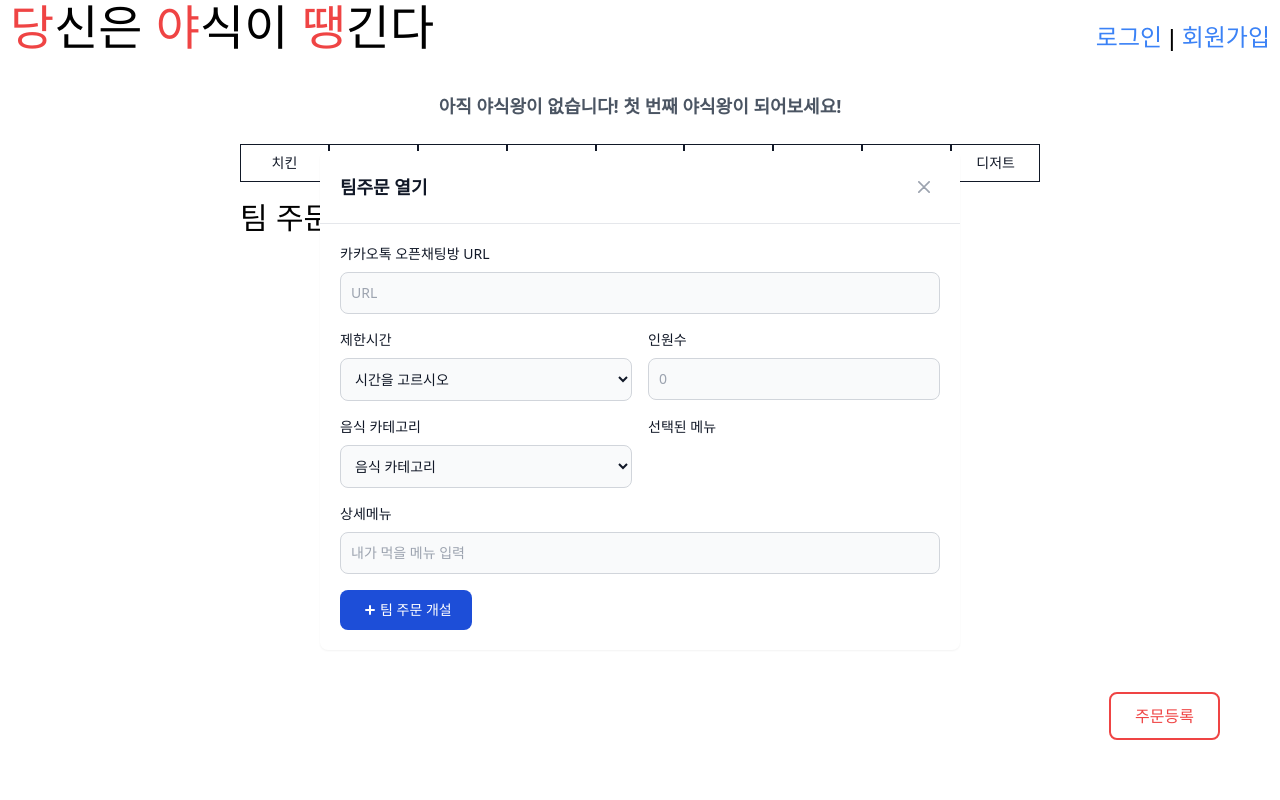
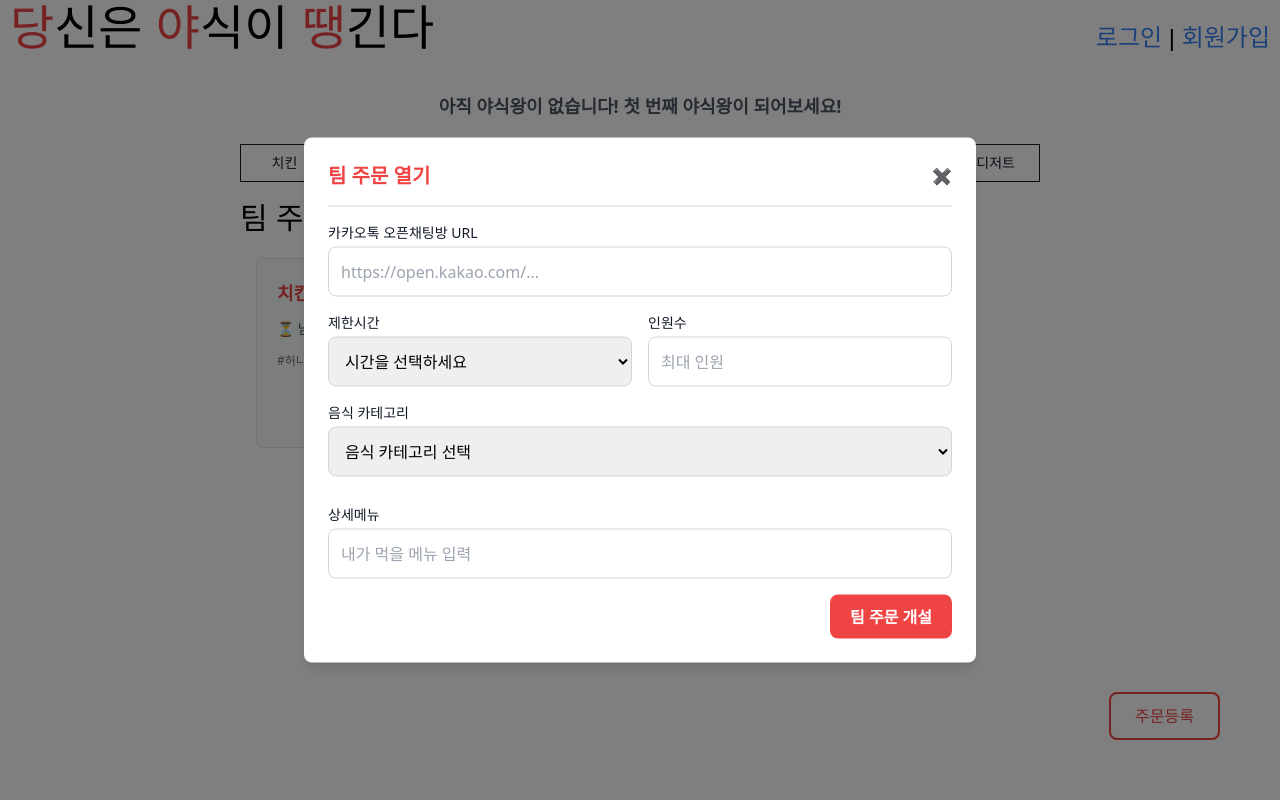
Before and after one commit to Dangyattang/DangyaTtang, a Flask app: template templates/index.html in a window 1280 px wide, after a click on "주문등록". Run offline with Flask 3, Linux system fonts and the light colour scheme; the template is opened without the code that fills it, so the values that code supplies are empty; some libraries are stand-ins or nearby versions; some web fonts are replaced.

Commit message:
마지막 잎새

```diff
--- a/app.py
+++ b/app.py
@@ -11,6 +11,8 @@ import requests
 import os
 from dotenv import load_dotenv
 from functools import wraps
+import threading
+import time
 
 
 app = Flask(__name__)
@@ -150,6 +152,22 @@ def serialize_order(order):
         "food_category": order["food_category"],
         "menu_details": order["menu_details"]
     }
+
+
+def update_expired_orders():
+    """주기적으로 모집 종료된 주문을 'failed' 상태로 변경"""
+    while True:
+        now = datetime.now()
+        db.orders.update_many(
+            {"expires_at": {"$lt": now}, "status": "active"},
+            {"$set": {"status": "failed"}}
+        )
+        print("[INFO] 모집 종료된 주문 상태 업데이트 완료", datetime.now())
+        time.sleep(30)  # 30초마다 체크
+
+
+# 백그라운드 스레드 시작
+threading.Thread(target=update_expired_orders, daemon=True).start()
 
 # 야식왕 선정
 def get_top_delivery_user():
@@ -324,6 +342,10 @@ def create_Order():
 # 팀 주문 전체 조회 api
 @app.route('/orders')
 def select_OrderList():
+    user = get_user_from_token()
+
+    user_id = str(user["_id"])
+
     orders = list(db.orders.find({"status": "active"}).sort("expires_at", -1))
     return jsonify([serialize_order(order) for order in orders])
 
@@ -332,9 +354,8 @@ def select_OrderList():
 def select_Orders_by_category():
     category = request.args.get("category")
     orders = list(db.orders.find(
-        {"food_category": category}).sort("expires_at", 1))
-    if len(orders) == 0:
-        return jsonify({"message": "해당 음식의 진행중인 주문이 없습니다"})
+        {"food_category": category, "status": "active"}).sort("expires_at", 1))
+
     return jsonify([serialize_order(order) for order in orders])
 
 @app.route('/order/<string:order_id>', methods=["PUT"])  # 팀 주문 참여 신청 api
--- a/templates/index.html
+++ b/templates/index.html
@@ -146,63 +146,84 @@
         });
 
         // 음식 카테고리 선택
-        $("#food-category").on("change", function () {
+        const selectedFoods = $("#selected-buttons"); // 선택된 음식 버튼 표시 영역
+        const foodCategorySelect = $("#food-category"); // 음식 카테고리 select 박스
+        let selectedItems = []; // 선택된 음식 리스트
+
+        // 음식 카테고리 선택 시 버튼 생성
+        foodCategorySelect.on("change", function () {
           const selectedValue = $(this).val();
 
-          // 최대 3개까지만 선택 가능
-          if (buttonContainer.find("button[data-value]").length >= 3) {
-            alert("최대 3개까지 선택할 수 있습니다.");
-            $(this).val("");
+          // 이미 선택된 값인지 확인 & 최대 3개 제한
+          if (selectedItems.includes(selectedValue)) {
+            alert("이미 선택된 카테고리입니다.");
+            return;
+          }
+          if (selectedItems.length >= 3) {
+            alert("최대 3개까지 선택 가능합니다.");
             return;
           }
 
-          // 이미 선택된 값인지 확인
-          if (
-            selectedValue &&
-            buttonContainer.find(`[data-value="${selectedValue}"]`).length === 0
-          ) {
-            const button = $("<button>")
-              .attr("data-value", selectedValue)
-              .addClass(
-                "flex items-center px-3 py-1 bg-blue-500 text-white text-sm font-medium rounded-lg hover:bg-blue-700 transition"
-              )
-              .text(selectedValue);
+          selectedItems.push(selectedValue);
 
-            const closeIcon = $(`
-          <span class="cursor-pointer">
-            <svg class="w-3 h-3 ml-2" aria-hidden="true" xmlns="http://www.w3.org/2000/svg" fill="none" viewBox="0 0 14 14">
-              <path stroke="currentColor" stroke-linecap="round" stroke-linejoin="round" stroke-width="2" d="m1 1 6 6m0 0 6 6M7 7l6-6M7 7l-6 6"/>
-            </svg>
-          </span>
-        `);
+          // 버튼 생성
+          const button = $(
+            `<button class="px-3 py-1 bg-red-500 text-white text-sm rounded-lg hover:bg-red-700 transition" data-value="${selectedValue}">
+          ${selectedValue} ✖
+        </button>`
+          );
 
-            closeIcon.on("click", function (event) {
-              event.stopPropagation();
-              button.remove();
+          // 삭제 기능 추가
+          button.on("click", function () {
+            const valueToRemove = $(this).attr("data-value");
+            selectedItems = selectedItems.filter(
+              item => item !== valueToRemove
+            );
+            $(this).remove();
           });
 
-            button.append(closeIcon);
-            buttonContainer.append(button);
-          }
-
-          $(this).val("");
+          selectedFoods.append(button);
         });
 
         // 카테고리별 조회 요청
+        let selectedCategory = null; // 선택된 카테고리 추적 변수
+
         $(".getFoodCategoryButton").on("click", function () {
           const foodCategory = $(this).val();
-          console.log(`선택된 카테고리: ${foodCategory}`);
 
+          // 이미 선택된 카테고리를 다시 누르면 전체 조회로 변경
+          if (selectedCategory === foodCategory) {
+            selectedCategory = null;
+            showOrders(); // 전체 주문 조회
+            $(".getFoodCategoryButton")
+              .removeClass("bg-gray-900 text-white")
+              .addClass("bg-transparent text-gray-900");
+          } else {
+            selectedCategory = foodCategory;
+            filterOrdersByCategory(foodCategory);
+
+            // 버튼 스타일 업데이트
+            $(".getFoodCategoryButton")
+              .removeClass("bg-gray-900 text-white")
+              .addClass("bg-transparent text-gray-900");
+            $(this)
+              .removeClass("bg-transparent text-gray-900")
+              .addClass("bg-gray-900 text-white");
+          }
+        });
+
+        function filterOrdersByCategory(category) {
           $.ajax({
             type: "GET",
-            url: `${API_BASE_URL}/orders/category?category=${foodCategory}`,
+            url: `${API_BASE_URL}/orders/category?category=${category}`,
             dataType: "json",
             success: function (data) {
-              ordersContainer.empty();
-              if (!data.length) {
-                alert("조회된 목록이 없습니다");
+              $("#OrdersBox").empty(); // 기존 주문 목록 초기화
+
+              if (data.length === 0) {
                 return;
               }
+
               for (let order of data) {
                 makeOrder(
                   order._id,
@@ -215,19 +236,16 @@
               }
             },
             error: function (error) {
-              console.error(
-                `"${foodCategory}" 카테고리 요청 중 오류 발생:`,
-                error
-              );
+              console.error(`"${category}" 카테고리 요청 중 오류 발생:`, error);
               alert("카테고리 선택 오류 발생");
             },
           });
-        });
+        }
 
         // 주문 카드 생성 함수
         function makeOrder(
           orderid,
-          menucatagory,
+          category,
           menudetail,
           expires_at,
           participations,
@@ -237,24 +255,45 @@
           const expiresTime = new Date(expires_at); // ISO 8601 형식 변환
           const timeDiff = Math.floor((expiresTime - currentTime) / 60000); // 밀리초 -> 분 변환
           let timeDisplay =
-            timeDiff > 0 ? `팀 주문 모집 마감 ${timeDiff}분 전` : "모집 종료";
+            timeDiff > 0 ? `⏳ 남은 시간 : ${timeDiff}분 전` : "모집 종료";
 
           let tempHtml = `
-            <div id="${orderid}" class="group bg-white dark:bg-[#1E2028] rounded-md overflow-hidden border border-gray-100 dark:border-gray-800 hover:border-indigo-500 dark:hover:border-indigo-500 transition-colors">
-              <div class="p-4">
-                <h3 class="text-lg font-medium text-black dark:text-white mt-2 group-hover:text-indigo-500 transition-colors line-clamp-2">${menucatagory}</h3>
-                <div class="flex flex-wrap items-center gap-4 mt-4">
-                  <span class="text-xs text-gray-500 dark:text-gray-400">${timeDisplay}</span>
-                  <span class="text-xs text-gray-500 dark:text-gray-400"> 필요인원 : ${participations.length}/${maxPerson}</span>
+                  <div
+          id="${orderid}"
+          class="group bg-gray-50 dark:bg-gray-800 rounded-md overflow-hidden border border-gray-200 dark:border-gray-700 hover:border-red-500 hover:shadow-lg transition-transform transform hover:scale-105"
+          >
+          <div class="p-5">
+            <!-- 음식 카테고리 -->
+            <h3 class="text-lg font-semibold text-red-500 dark:text-red-400 group-hover:text-red-600 transition">
+              ${category}
+            </h3>
+
+            <!-- 모집 정보 -->
+            <div class="flex justify-between items-center mt-3">
+              <span class="text-sm text-gray-600 dark:text-gray-300">
+                ${timeDisplay}
+              </span>
+              <span class="text-sm font-semibold text-gray-700 dark:text-gray-300">
+                👥 ${participations.length}/${maxPerson}
+              </span>
             </div>
-                <div class="mt-1">
-                  <span class="text-xs text-gray-500 dark:text-gray-400">${menudetail}</span>
+
+            <!-- 상세 메뉴 -->
+            <div class="mt-2">
+              <span class="text-xs text-gray-500 dark:text-gray-400">
+                ${menudetail}
+              </span>
             </div>
-                <div class="mt-2 flex justify-end">
-                  <button class="apply-button px-4 py-2 bg-red-500 text-white rounded-full hover:bg-red-600 transition-colors">참가</button>
+
+            <!-- 참가 버튼 -->
+            <div class="mt-4 flex justify-end">
+              <button class="apply-button px-4 py-2 bg-red-500 text-white font-semibold rounded-full hover:bg-red-600 transition-all">
+                참가
+              </button>
             </div>
           </div>
-            </div>`;
+          </div>
+          `;
           $("#OrdersBox").append(tempHtml);
         }
 
@@ -322,7 +361,7 @@
     </script>
   </head>
   <body>
-    <div class="container">
+    <div class="container text-center">
       <div style="text-align: left">
         <a
           href="/"
@@ -473,33 +512,39 @@
         <!-- Card 1 -->
         <div
           id="orderid1"
-          class="group bg-white dark:bg-[#1E2028] rounded-md overflow-hidden border border-gray-100 dark:border-gray-800 hover:border-indigo-500 dark:hover:border-indigo-500 transition-colors"
+          class="group bg-gray-50 dark:bg-gray-800 rounded-md overflow-hidden border border-gray-200 dark:border-gray-700 hover:border-red-500 hover:shadow-lg transition-transform transform hover:scale-105"
         >
-          <div class="p-4">
-            <!-- Title -->
+          <div class="p-5">
+            <!-- 음식 카테고리 -->
             <h3
-              class="text-lg font-medium text-black dark:text-white mt-2 group-hover:text-indigo-500 transition-colors line-clamp-2"
+              class="text-lg font-semibold text-red-500 dark:text-red-400 group-hover:text-red-600 transition"
             >
               치킨 + 피자
             </h3>
 
-            <!-- Meta Information -->
-            <div class="flex flex-wrap items-center gap-4 mt-4">
+            <!-- 모집 정보 -->
+            <div class="flex justify-between items-center mt-3">
+              <span class="text-sm text-gray-600 dark:text-gray-300">
+                ⏳ 남은 시간 : 3분
+              </span>
+              <span
+                class="text-sm font-semibold text-gray-700 dark:text-gray-300"
+              >
+                👥 2 / 5
+              </span>
+            </div>
+
+            <!-- 상세 메뉴 -->
+            <div class="mt-2">
               <span class="text-xs text-gray-500 dark:text-gray-400">
-                남은시간 : 3분</span
-              >
-              <span class="text-xs text-gray-500 dark:text-gray-400">
-                필요인원 : 2/5</span
-              >
+                #허니콤보 #하와이안피자
+              </span>
             </div>
-            <div class="mt-1">
-              <span class="text-xs text-gray-500 dark:text-gray-400"
-                >#허니콤보 #하와이안피자</span
-              >
-            </div>
-            <div class="mt-2 flex justify-end">
+
+            <!-- 참가 버튼 -->
+            <div class="mt-4 flex justify-end">
               <button
-                class="px-4 py-2 bg-red-500 text-white rounded-full hover:bg-red-600 transition-colors"
+                class="px-4 py-2 bg-red-500 text-white font-semibold rounded-full hover:bg-red-600 transition-all"
               >
                 참가
               </button>
@@ -519,109 +564,96 @@
       </button>
     </div>
 
-    <!-- Main modal -->
+    <!-- 모달 배경 (정중앙에 위치하도록 수정) -->
     <div
       id="crud-modal"
       tabindex="-1"
       aria-hidden="true"
-      class="hidden overflow-y-auto overflow-x-hidden fixed top-0 right-0 left-0 z-50 justify-center items-center w-full md:inset-0 h-[calc(100%-1rem)] max-h-full"
+      class="hidden fixed inset-0 z-50 bg-black bg-opacity-50 flex items-center justify-center"
     >
-      <div class="relative p-4 w-full max-w-2xl max-h-full">
-        <!-- Modal content -->
-        <div class="relative bg-white rounded-lg shadow-sm dark:bg-gray-700">
-          <!-- Modal header -->
+      <!-- 모달 컨텐츠 -->
       <div
-            class="flex items-center justify-between p-4 md:p-5 border-b rounded-t dark:border-gray-600 border-gray-200"
+        class="relative bg-white dark:bg-gray-800 rounded-lg shadow-lg p-6 w-full max-w-2xl absolute top-1/2 left-1/2 transform -translate-x-1/2 -translate-y-1/2"
       >
-            <h3 class="text-lg font-semibold text-gray-900 dark:text-white">
-              팀주문 열기
-            </h3>
+        <!-- 모달 헤더 -->
+        <div
+          class="flex items-center justify-between pb-4 border-b border-gray-300 dark:border-gray-600"
+        >
+          <h3 class="text-xl font-bold text-red-500">팀 주문 열기</h3>
           <button
             type="button"
-              class="text-gray-400 bg-transparent hover:bg-gray-200 hover:text-gray-900 rounded-lg text-sm w-8 h-8 ms-auto inline-flex justify-center items-center dark:hover:bg-gray-600 dark:hover:text-white"
+            class="text-gray-400 hover:text-gray-600 dark:hover:text-gray-300"
             data-modal-toggle="crud-modal"
           >
-              <svg
-                class="w-3 h-3"
-                aria-hidden="true"
-                xmlns="http://www.w3.org/2000/svg"
-                fill="none"
-                viewBox="0 0 14 14"
-              >
-                <path
-                  stroke="currentColor"
-                  stroke-linecap="round"
-                  stroke-linejoin="round"
-                  stroke-width="2"
-                  d="m1 1 6 6m0 0 6 6M7 7l6-6M7 7l-6 6"
-                />
-              </svg>
-              <span class="sr-only">Close modal</span>
+            ✖
           </button>
         </div>
-          <!-- Modal body -->
-          <form class="p-4 md:p-5">
+
+        <!-- 모달 본문 -->
+        <form class="pt-4">
           <div class="grid gap-4 mb-4 grid-cols-2">
+            <!-- 카카오톡 오픈채팅 URL -->
             <div class="col-span-2">
               <label
                 for="kakaoURL"
-                  class="block mb-2 text-sm font-medium text-gray-900 dark:text-white"
+                class="block text-sm font-medium text-gray-900 dark:text-white"
                 >카카오톡 오픈채팅방 URL</label
               >
               <input
                 type="text"
                 id="kakaoURL"
-                  class="bg-gray-50 border border-gray-300 text-gray-900 text-sm rounded-lg focus:ring-primary-600 focus:border-primary-600 block w-full p-2.5 dark:bg-gray-600 dark:border-gray-500 dark:placeholder-gray-400 dark:text-white dark:focus:ring-primary-500 dark:focus:border-primary-500"
-                  placeholder="URL"
-                  required=""
+                class="w-full p-3 mt-1 border border-gray-300 rounded-lg focus:ring-red-500 focus:border-red-500 dark:bg-gray-700 dark:border-gray-600 dark:text-white"
+                placeholder="https://open.kakao.com/..."
+                required
               />
             </div>
-              <div class="col-span-2 sm:col-span-1">
+
+            <!-- 제한시간 -->
+            <div class="col-span-1">
               <label
-                  for="category"
-                  class="block mb-2 text-sm font-medium text-gray-900 dark:text-white"
+                for="limitTime"
+                class="block text-sm font-medium text-gray-900 dark:text-white"
                 >제한시간</label
               >
               <select
                 id="limitTime"
-                  class="bg-gray-50 border border-gray-300 text-gray-900 text-sm rounded-lg focus:ring-primary-500 focus:border-primary-500 block w-full p-2.5 dark:bg-gray-600 dark:border-gray-500 dark:placeholder-gray-400 dark:text-white dark:focus:ring-primary-500 dark:focus:border-primary-500"
+                class="w-full p-3 mt-1 border border-gray-300 rounded-lg focus:ring-red-500 focus:border-red-500 dark:bg-gray-700 dark:border-gray-600 dark:text-white"
               >
-                  <option selected="">시간을 고르시오</option>
+                <option selected>시간을 선택하세요</option>
                 <option value="10">10분</option>
                 <option value="20">20분</option>
                 <option value="30">30분</option>
               </select>
             </div>
 
-              <div class="col-span-2 sm:col-span-1">
+            <!-- 최대 인원수 -->
+            <div class="col-span-1">
               <label
-                  for="maxPerson"
-                  class="block mb-2 text-sm font-medium text-gray-900 dark:text-white"
+                for="person"
+                class="block text-sm font-medium text-gray-900 dark:text-white"
                 >인원수</label
               >
               <input
                 type="number"
-                  name="maxPerson"
                 id="maxPerson"
-                  class="bg-gray-50 border border-gray-300 text-gray-900 text-sm rounded-lg focus:ring-primary-600 focus:border-primary-600 block w-full p-2.5 dark:bg-gray-600 dark:border-gray-500 dark:placeholder-gray-400 dark:text-white dark:focus:ring-primary-500 dark:focus:border-primary-500"
-                  placeholder="0"
-                  required=""
-                  min="2"
-                  max="10"
+                class="w-full p-3 mt-1 border border-gray-300 rounded-lg focus:ring-red-500 focus:border-red-500 dark:bg-gray-700 dark:border-gray-600 dark:text-white"
+                placeholder="최대 인원"
+                required
               />
             </div>
 
-              <div class="col-span-2 sm:col-span-1">
+            <!-- 음식 카테고리 -->
+            <div class="col-span-2">
               <label
-                  for="foodcat"
-                  class="block mb-2 text-sm font-medium text-gray-900 dark:text-white"
+                for="food-category"
+                class="block text-sm font-medium text-gray-900 dark:text-white"
                 >음식 카테고리</label
               >
               <select
                 id="food-category"
-                  class="bg-gray-50 border border-gray-300 text-gray-900 text-sm rounded-lg focus:ring-primary-500 focus:border-primary-500 block w-full p-2.5 dark:bg-gray-600 dark:border-gray-500 dark:placeholder-gray-400 dark:text-white dark:focus:ring-primary-500 dark:focus:border-primary-500"
+                class="w-full p-3 mt-1 border border-gray-300 rounded-lg focus:ring-red-500 focus:border-red-500 dark:bg-gray-700 dark:border-gray-600 dark:text-white"
               >
-                  <option selected="">음식 카테고리</option>
+                <option selected disabled>음식 카테고리 선택</option>
                 <option value="치킨">치킨</option>
                 <option value="피자">피자</option>
                 <option value="중식">중식</option>
@@ -632,54 +664,42 @@
                 <option value="고기">고기</option>
                 <option value="디저트">디저트</option>
               </select>
-              </div>
-              <div class="col-span-2 sm:col-span-1" id="selectedFood">
-                <label
-                  for="filterMenu"
-                  class="block mb-2 text-sm font-medium text-gray-900 dark:text-white"
-                  >선택된 메뉴</label
-                >
+
+              <!-- 선택된 음식 표시 -->
               <div
                 id="selected-buttons"
                 class="flex flex-wrap gap-2 mt-3"
               ></div>
             </div>
-            </div>
-            <div class="col-span-2 sm:col-span-1 mb-4">
+
+            <!-- 상세메뉴 -->
+            <div class="col-span-2">
               <label
                 for="detailMenu"
-                class="block mb-2 text-sm font-medium text-gray-900 dark:text-white"
+                class="block text-sm font-medium text-gray-900 dark:text-white"
                 >상세메뉴</label
               >
               <input
                 type="text"
                 id="detailMenu"
-                class="bg-gray-50 border border-gray-300 text-gray-900 text-sm rounded-lg focus:ring-primary-600 focus:border-primary-600 block w-full p-2.5 dark:bg-gray-600 dark:border-gray-500 dark:placeholder-gray-400 dark:text-white dark:focus:ring-primary-500 dark:focus:border-primary-500"
+                class="w-full p-3 mt-1 border border-gray-300 rounded-lg focus:ring-red-500 focus:border-red-500 dark:bg-gray-700 dark:border-gray-600 dark:text-white"
                 placeholder="내가 먹을 메뉴 입력"
-                required=""
+                required
               />
             </div>
+          </div>
+
+          <!-- 팀 주문 개설 버튼 -->
+          <div class="flex justify-end">
             <button
-              type="button"
+              type="submit"
               id="orderRegisterButton"
-              class="text-white inline-flex items-center bg-blue-700 hover:bg-blue-800 focus:ring-4 focus:outline-none focus:ring-blue-300 font-medium rounded-lg text-sm px-5 py-2.5 text-center dark:bg-blue-600 dark:hover:bg-blue-700 dark:focus:ring-blue-800"
+              class="px-5 py-2.5 bg-red-500 text-white font-semibold rounded-lg hover:bg-red-600 transition-all"
             >
-              <svg
-                class="me-1 -ms-1 w-5 h-5"
-                fill="currentColor"
-                viewBox="0 0 20 20"
-                xmlns="http://www.w3.org/2000/svg"
-              >
-                <path
-                  fill-rule="evenodd"
-                  d="M10 5a1 1 0 011 1v3h3a1 1 0 110 2h-3v3a1 1 0 11-2 0v-3H6a1 1 0 110-2h3V6a1 1 0 011-1z"
-                  clip-rule="evenodd"
-                ></path>
-              </svg>
               팀 주문 개설
             </button>
+          </div>
         </form>
-        </div>
       </div>
     </div>
   </body>
```
Lines whose indentation alone changed are shown as unchanged.
